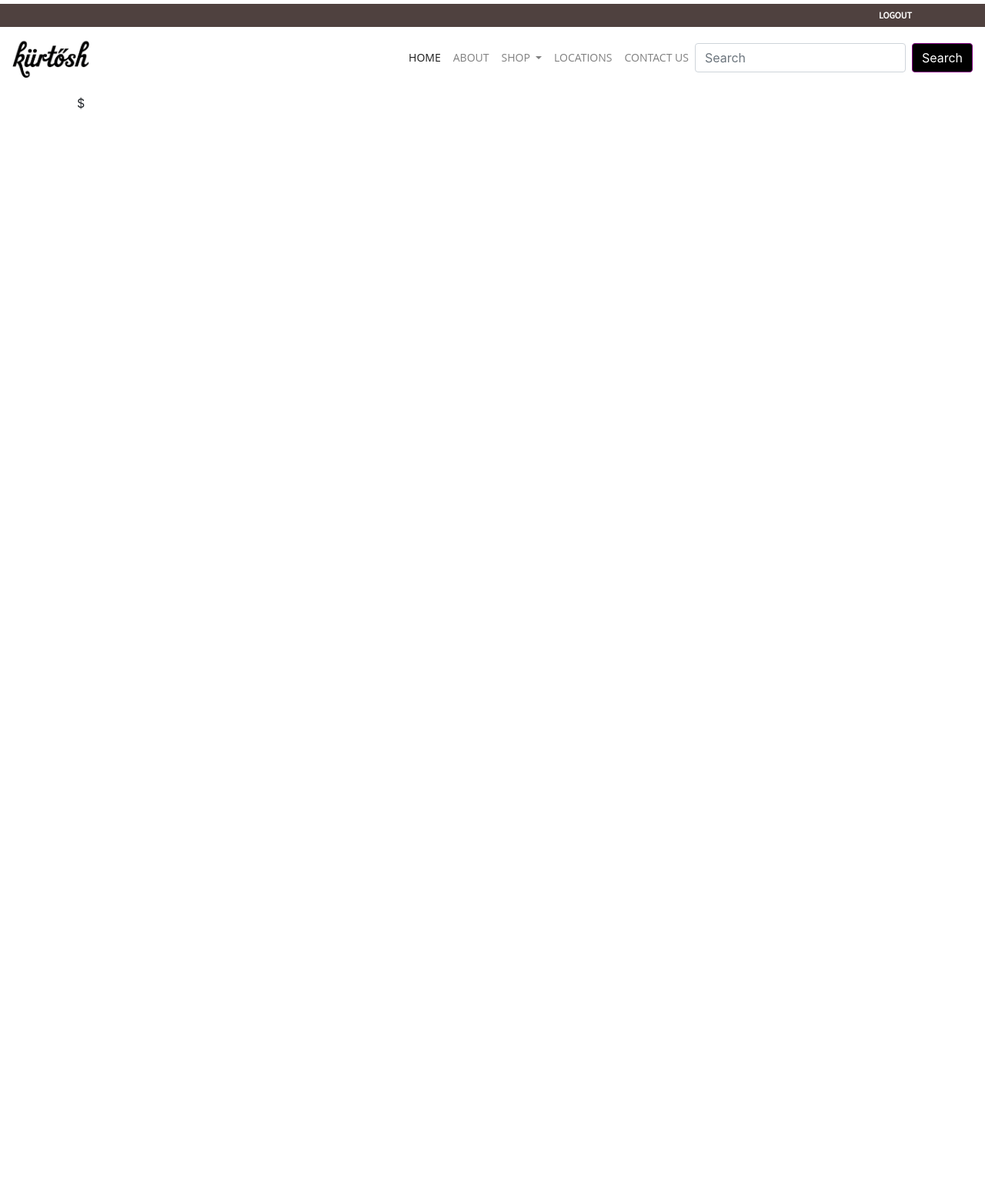
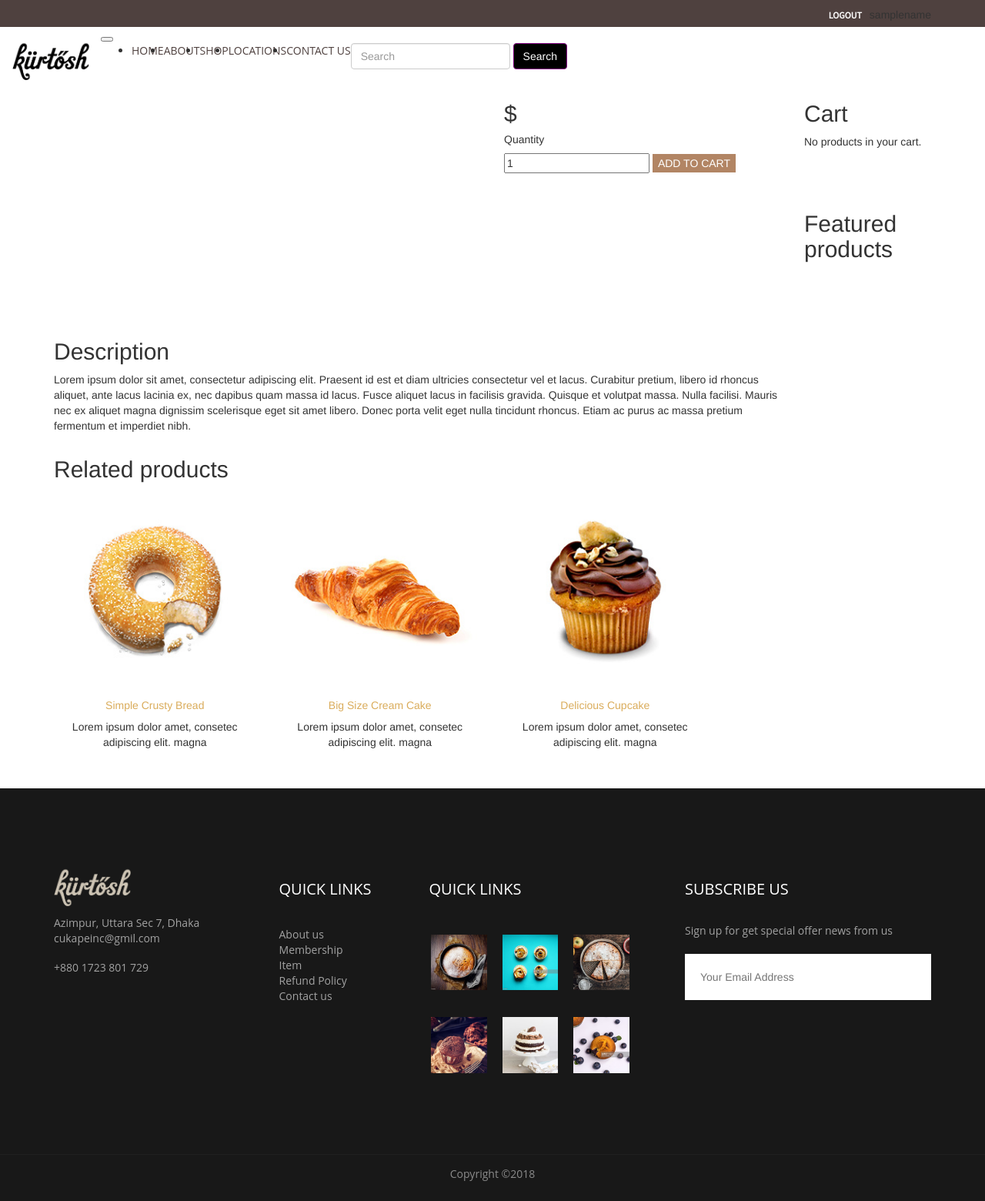
Before and after one commit to MayM20/Kurtosh-CateringWebsite, a PHP site: page /detail.php in a window 1280 px wide. Shown: the whole page at 77% size. Before the commit the page ends 142 px from the top, so only its background shows below. Run offline with PHP 8.4, Linux system fonts and the light colour scheme; the visitor is signed in with stand-in values (Sample User, id 1); data that the repository does not hold is empty; some libraries are stand-ins or nearby versions.

Commit message:
changed styles (may)

```diff
--- a/autoloader.php
+++ b/autoloader.php
@@ -1,4 +1,5 @@
 <?php
+session_start();
 
 //This function will be called to resolve the name of the class
 //and try to find it directly
--- a/css/styles.css
+++ b/css/styles.css
@@ -130,6 +130,14 @@
 }
 
 /*CAKES PRODUCTS STYLES*/
+.jumbotron{
+  background: url(../images/graphics/hero_inner_08.jpg) no-repeat center;
+  color: white;
+  height: 400px;
+}
+.jumbotron p{
+  font-size: 20px;
+}
 .product-column{
   min-height:200px;
 }
@@ -198,6 +206,24 @@
 .nav-pills .nav-link.active, .nav-pills .show > .nav-link {
     color: #fff;
     background-color: #4f413f;
+}
+/*PRODUCT DETAIL PAGE STYLES*/
+.cart-container{
+  margin-bottom: 80px;
+}
+.featured-products{
+  margin-bottom: 80px;
+}
+.quantity{
+    margin-right: .5em;
+    float: left;
+    height: 2.8em;
+}
+.add-to-cart-btn{
+    background: #B28564 ;
+    color: white;
+    border: 1px solid #B28564;
+    font-style: bold;
 }
 /*FOOTER*/
 .clearfix img{
--- a/detail.php
+++ b/detail.php
@@ -16,7 +16,9 @@
   <?php include ('includes/head.php'); ?>
   <body>
     <?php include ('includes/navbar.php'); ?>
+    <!--big main container-->
     <div class="container">
+        <div class="row">
         <div class="col-sm-6">
         <?php
             if( count($product) > 0 ){
@@ -27,17 +29,71 @@
             }
             ?>
         </div>
-        <div class="col-sm-6">
-            <h2>
+        <div class="col-sm-4">
+            <h1>
                 <?php echo $product_name; ?>
+            </h1>
+            <h2 class="price">
+                <?php echo $product_price; ?>
             </h2>
-            <p class="price">
-                <?php echo $product_price; ?>
-            </p>
             <p class="description">
                 <?php echo $product_description; ?>
             </p>
+            <form class="cart-form" action="" method="post">
+		        <h5 class="screen-reader-text">Quantity</h5>
+			<div class="quantity">
+			<input type="number" id="" class="input-text qty text" step="1" min="1" max="" name="quantity" value="1" title="Qty" size="4" pattern="[0-9]*" inputmode="numeric" aria-labelledby="">
+			<button class="add-to-cart-btn" type="submit" name="add-to-cart" value="199" class="single_add_to_cart_button button alt">ADD TO CART</button>
+			</div>
+			</form>
         </div>
+
+        <!--SIDE BAR RIGHT-->
+        <div class="col-sm-2 sidebar">
+            <div class="cart-container">
+            <h2>Cart</h2>
+            <p>No products in your cart.</p>
+            </div>
+            <div class="featured-products">
+            <h2>Featured products</h2>
+            <ul class="product_list_widget">
+                </ul>
+            </div>
+        </div>
+        </div>
+        <div class="row second-description">
+            <div class="col-sm-10">
+            <h2>Description</h2>
+            <p>Lorem ipsum dolor sit amet, consectetur adipiscing elit. Praesent id est et diam ultricies consectetur vel et lacus. Curabitur pretium, libero id rhoncus aliquet, ante lacus lacinia ex, nec dapibus quam massa id lacus. Fusce aliquet lacus in facilisis gravida. Quisque et volutpat massa. Nulla facilisi. Mauris nec ex aliquet magna dignissim scelerisque eget sit amet libero. Donec porta velit eget nulla tincidunt rhoncus. Etiam ac purus ac massa pretium fermentum et imperdiet nibh.</p>
+        </div>
+        </div>
+        <h2 styles="text-align:center">Related products</h2>
+        <div class="row delicious-food-section">
+						<div class="col-md-3 col-xs-6">
+							<div class="single-item">
+								<img src="images/graphics/crustyBread.jpg" alt="">
+								<h5><a href="#">Simple Crusty Bread</a></h5>
+								<p>Lorem ipsum dolor amet, consetec <br>adipiscing elit. magna</p>
+							</div>
+						</div> <!-- /.col- -->
+						<div class="col-md-3 col-xs-6">
+							<div class="single-item">
+								<img src="images/graphics/croissant_2.jpg" alt="">
+								<h5><a href="#">Big Size Cream Cake</a></h5>
+								<p>Lorem ipsum dolor amet, consetec <br>adipiscing elit. magna</p>
+							</div>
+						</div> <!-- /.col- -->
+						<div class="col-md-3 col-xs-6">
+							<div class="single-item">
+								<img src="images/graphics/minicupcake.jpg" alt="">
+								<h5><a href="#">Delicious Cupcake</a></h5>
+								<p>Lorem ipsum dolor amet, consetec <br>adipiscing elit. magna</p>
+							</div>
+						</div> <!-- /.col- -->
+						<div>
+					</div> <!-- /.row -->
+    </div>
     </div>
   </body>
 </html>
+<?php include ('includes/footer.php'); ?>
--- a/includes/navbar.php
+++ b/includes/navbar.php
@@ -4,16 +4,19 @@
     <div class="columns sixteen">
       <ul>
           <?php
-            if(isset($_SESSION["username"]))
+            //session_start();
+            if(isset($_SESSION["username"]) && !empty($_SESSION["username"]))
+            {
+              echo '<li><a href="logout.php">Logout</a></li>';
+
+            }
+            else
             {
               echo '<li><a href="login.php" id="customer_login_link">Log in</a></li>';
               echo '<li><a href="register.php" class="cart_button"><span class="icon-cart"></span>or Register</a></li>';
             }
-            else
-            {
-              echo '<li><a href="logout.php">Logout</a></li>';
-            }
-
+            //session_destroy();
+            echo $_SESSION["username"] . "name"; //testing purposes
             ?>
             <!--<li>
               <a href="login.php" id="customer_login_link">Log in</a>
@@ -42,7 +45,7 @@
         <a class="nav-link" href="index.php">HOME<span class="sr-only">(current)</span></a>
       </li>
       <li class="nav-item">
-        <a class="nav-link" href="#">ABOUT</a>
+        <a class="nav-link" href="about-us.php">ABOUT</a>
       </li>
       <li class="nav-item dropdown">
         <a class="nav-link dropdown-toggle" href="#" id="navbarDropdown" role="button" data-toggle="dropdown" aria-haspopup="true" aria-expanded="false">
@@ -50,9 +53,7 @@
         </a>
         <div class="dropdown-menu" aria-labelledby="navbarDropdown">
           <a class="dropdown-item" href="#">build your own cake</a>
-          <a class="dropdown-item" href="cakes.php">products</a>
-          <div class="dropdown-divider"></div>
-          <a class="dropdown-item" href="#">Something else here</a>
+          <a class="dropdown-item" href="products-kurtosh.php">products</a>
         </div>
       </li>
       <li class="nav-item">
--- a/logout.php
+++ b/logout.php
@@ -9,9 +9,10 @@
 
 //unset and destroy all session variables
 unset($_SESSION["username"]);
-unset($_SESSION["email"]);
-unset($_SESSION["account_id"]);
+//unset($_SESSION["email"]);
+//unset($_SESSION["account_id"]);
 session_destroy();
+$_SESSION = [];
 
 
 //redirect the user to $origin
```
Also changed, not shown: about-us.php (added, +14 -0 lines), products-kurtosh.php (renamed from cakes.php, +7 -1 lines), images/graphics/hero_inner_08.jpg (added).
